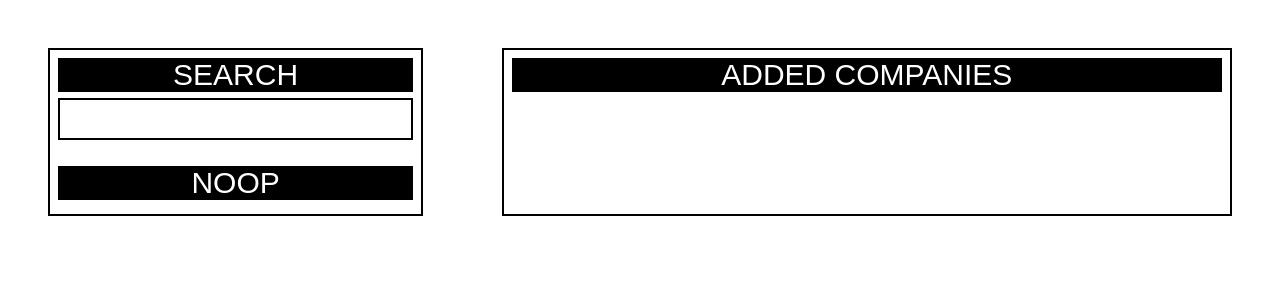
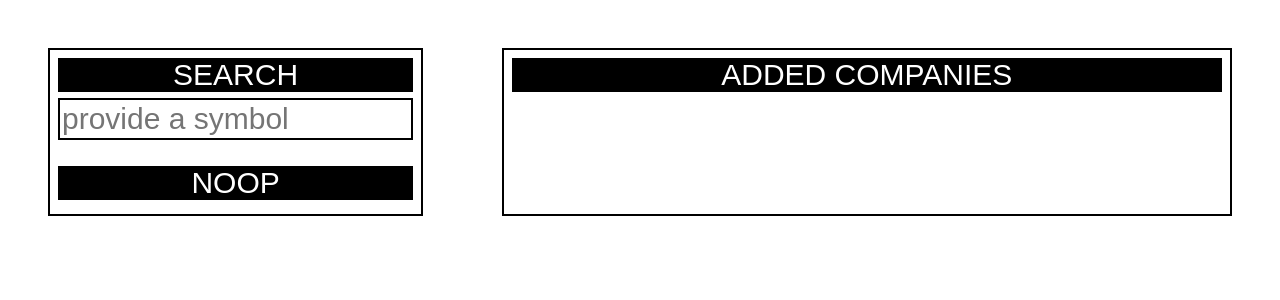
Before and after one commit to lag-of-death/companies, a React (Create React App) app: page / in a window 1280 px wide. Shown: the top 300 px of the page. Built offline with nearby package versions, Linux system fonts and the light colour scheme.

Commit message:
Add a placeholder

```diff
--- a/src/App.js
+++ b/src/App.js
@@ -93,7 +93,7 @@ class App extends Component {
           <Header>
             SEARCH
           </Header>
-          <SearchInput onChange={this.searchForCompanyHandler} />
+          <SearchInput placeholder="provide a symbol" onChange={this.searchForCompanyHandler} />
           <FoundCompaniesContainer>
             <FoundCompanies
               progress={state.progress}
```
